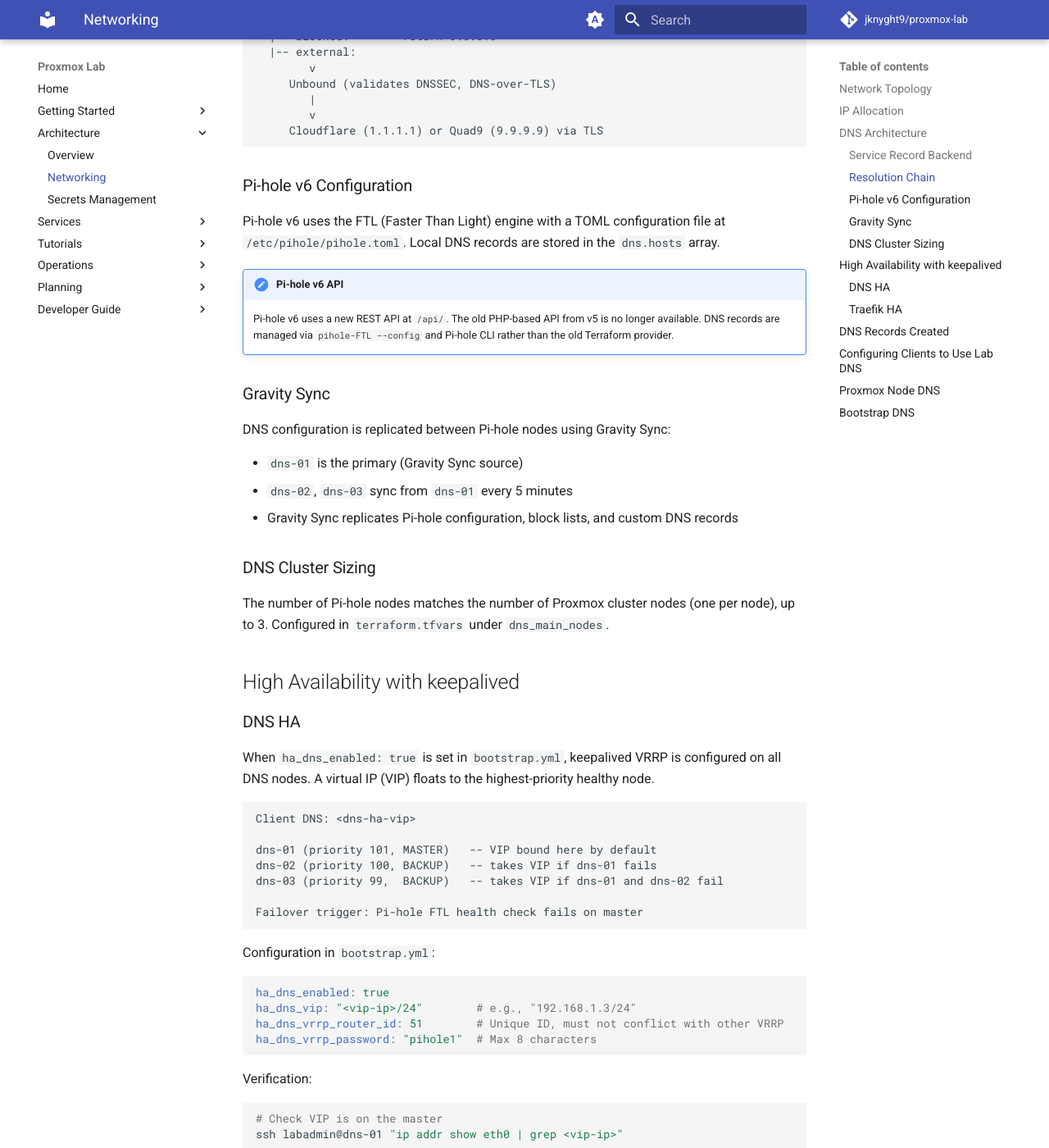
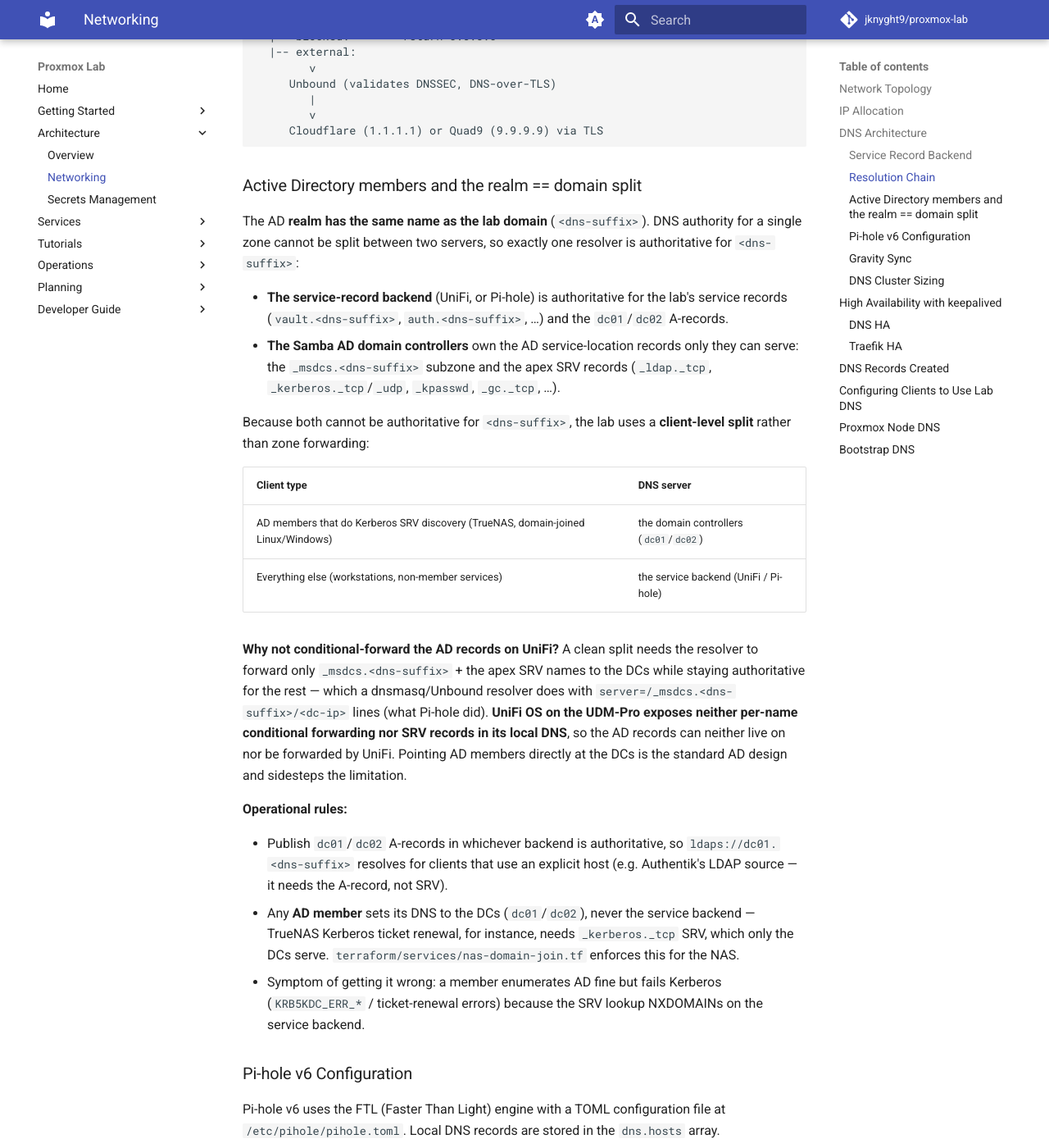
Before and after one commit to jknyght9/proxmox-lab, an MkDocs documentation site: the page built from docs/architecture/networking.md, in a window 1280 px wide and 1400 px high, scrolled down 1547 px. Shown: the whole window at 82% size. Built offline with MkDocs 1.6.1 and Material for MkDocs 9.7.7, drawn with Linux system fonts in a browser that asks for light colours; comment, search, counter and statistics services are not loaded.

Commit message:
docs(networking): document the AD realm==domain DNS split (client-level)
Captures the durable DNS model so it stops getting re-derived each incident:
realm==domain means one resolver is authoritative for <dns-suffix>; AD members
(TrueNAS, domain-joined hosts) use the DCs for DNS (SRV/_msdcs), everything else
uses the service backend. UDM-Pro UniFi OS can't conditional-forward per-name or
serve SRV, so the client-level split is the standing design.

Co-Authored-By: Claude Opus 4.8 <noreply@anthropic.com>
Claude-Session: https://claude.ai/code/session_01EmBrC3a2eQ6F3WkBpRkriu

````diff
--- a/docs/architecture/networking.md
+++ b/docs/architecture/networking.md
@@ -69,6 +69,49 @@ Pi-hole (ad blocking, local DNS records)
         v
      Cloudflare (1.1.1.1) or Quad9 (9.9.9.9) via TLS
 ```
+
+### Active Directory members and the realm == domain split
+
+The AD **realm has the same name as the lab domain** (`<dns-suffix>`). DNS
+authority for a single zone cannot be split between two servers, so exactly one
+resolver is authoritative for `<dns-suffix>`:
+
+- **The service-record backend** (UniFi, or Pi-hole) is authoritative for the
+  lab's service records (`vault.<dns-suffix>`, `auth.<dns-suffix>`, …) and the
+  `dc01`/`dc02` A-records.
+- **The Samba AD domain controllers** own the AD service-location records only
+  they can serve: the `_msdcs.<dns-suffix>` subzone and the apex SRV records
+  (`_ldap._tcp`, `_kerberos._tcp`/`_udp`, `_kpasswd`, `_gc._tcp`, …).
+
+Because both cannot be authoritative for `<dns-suffix>`, the lab uses a
+**client-level split** rather than zone forwarding:
+
+| Client type | DNS server |
+|-------------|------------|
+| AD members that do Kerberos SRV discovery (TrueNAS, domain-joined Linux/Windows) | the domain controllers (`dc01`/`dc02`) |
+| Everything else (workstations, non-member services) | the service backend (UniFi / Pi-hole) |
+
+**Why not conditional-forward the AD records on UniFi?** A clean split needs the
+resolver to forward only `_msdcs.<dns-suffix>` + the apex SRV names to the DCs
+while staying authoritative for the rest — which a dnsmasq/Unbound resolver does
+with `server=/_msdcs.<dns-suffix>/<dc-ip>` lines (what Pi-hole did). **UniFi OS on
+the UDM-Pro exposes neither per-name conditional forwarding nor SRV records in its
+local DNS**, so the AD records can neither live on nor be forwarded by UniFi.
+Pointing AD members directly at the DCs is the standard AD design and sidesteps
+the limitation.
+
+**Operational rules:**
+
+- Publish `dc01`/`dc02` A-records in whichever backend is authoritative, so
+  `ldaps://dc01.<dns-suffix>` resolves for clients that use an explicit host
+  (e.g. Authentik's LDAP source — it needs the A-record, not SRV).
+- Any **AD member** sets its DNS to the DCs (`dc01`/`dc02`), never the service
+  backend — TrueNAS Kerberos ticket renewal, for instance, needs `_kerberos._tcp`
+  SRV, which only the DCs serve. `terraform/services/nas-domain-join.tf` enforces
+  this for the NAS.
+- Symptom of getting it wrong: a member enumerates AD fine but fails Kerberos
+  (`KRB5KDC_ERR_*` / ticket-renewal errors) because the SRV lookup NXDOMAINs on
+  the service backend.
 
 ### Pi-hole v6 Configuration
 
````
